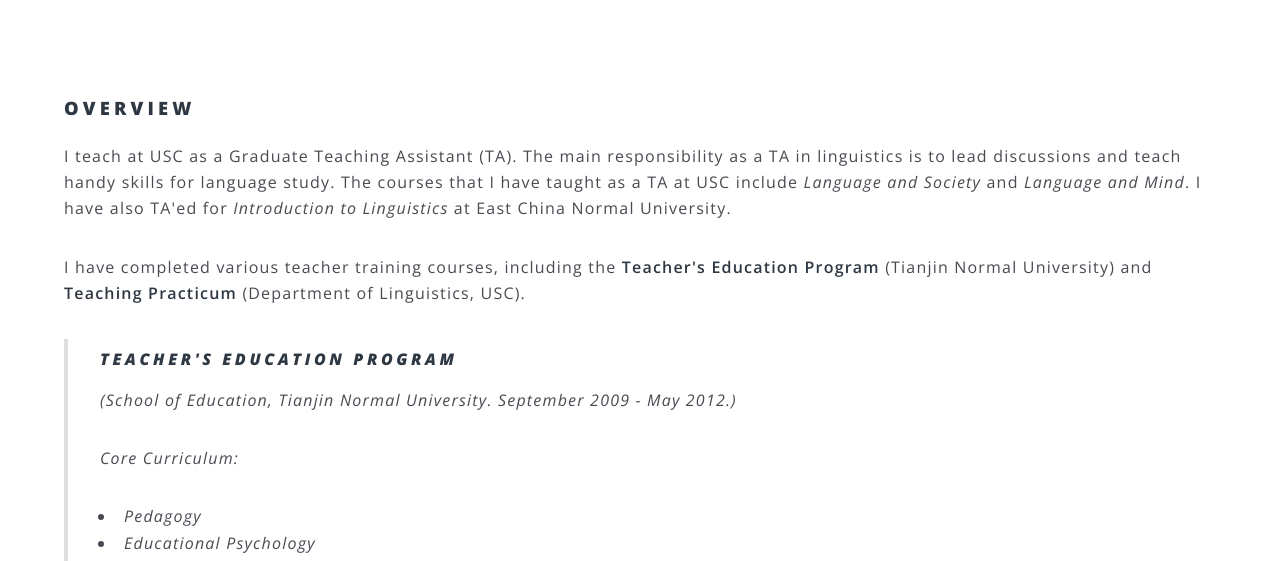
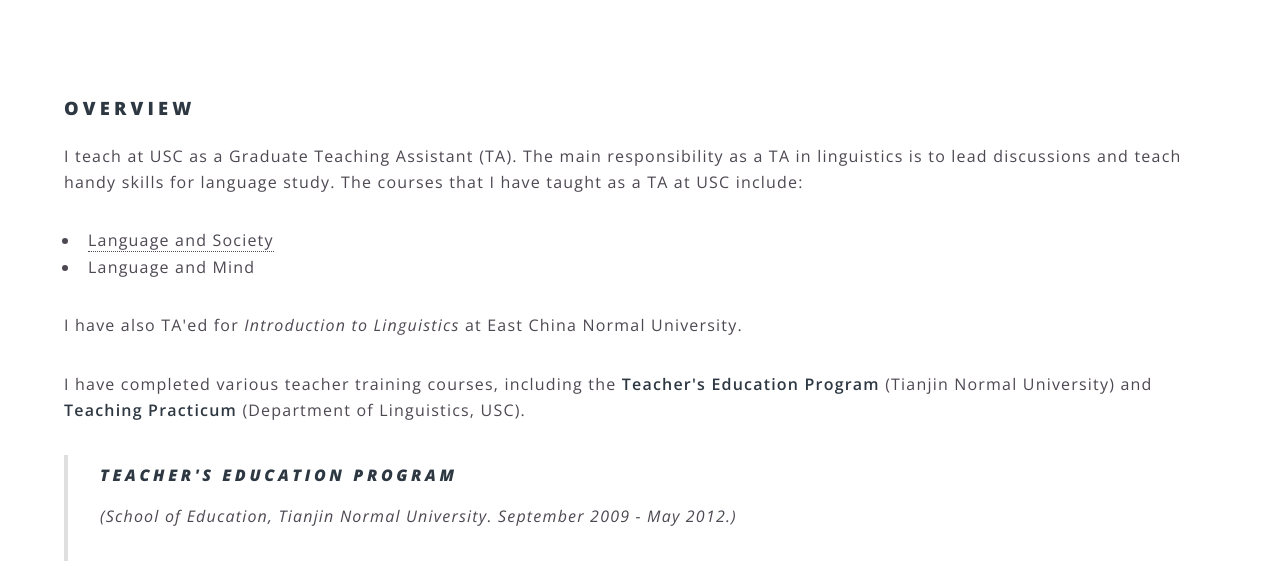
Before and after one commit to MuxuanHe/MuxuanHe, a Jekyll site: the page built from 3Teaching.html, in a window 1280 px wide and 900 px high, cut to the strip 339-900 px from the top of the window. Built offline with Jekyll 4.4.1, drawn with Linux system fonts in a browser that asks for light colours; some of the changed text lies outside the part shown.

Commit message:
Update 3Teaching.html

```diff
--- a/3Teaching.html
+++ b/3Teaching.html
@@ -2,13 +2,18 @@
 layout: page
 title: Teaching
 ---
-<section>
+<section, id="overview">
 	<h3>Overview</h3>
 	<p>I teach at USC as a Graduate Teaching Assistant (TA).
 		The main responsibility as a TA in linguistics is to lead discussions and
 		teach handy skills for language study.
-		The courses that I have taught as a TA at USC include <em>Language and Society</em>
-		and <em>Language and Mind</em>.
+		The courses that I have taught as a TA at USC include:
+
+		<ul>
+			<li><a href="#115" class="more scrolly">Language and Society</a></li>
+			<li><a href="#275" class="more scrolly"></a>Language and Mind</li>
+		</ul>
+
 		I have also TA'ed for <i>Introduction to Linguistics</i> at East China Normal University.
 	  </p>
 
@@ -53,7 +58,7 @@
 
 <hr />
 
-<section>
+<section, id="115">
 	<h3>Language and Society (LING 115)</h3>
 	<ul>
 		<li>Undergraduate General Education (TA'ed in Fall 2020, 2018, 2017, 2016; Spring 2019, 2018.)</li>
@@ -97,11 +102,12 @@
 			<li>Language and gender</li>
 		</ul>
 
+		<p>[<a href="#overview" class="more scrolly">Back to top</a>]</p>
 </section>
 
 <hr />
 
-<section>
+<section, id="275">
 	<h3>Language and Mind (LING 275)</h3>
 	<ul>
 		<li>Undergraduate General Education (TA‘ed in Spring 2017)</li>
@@ -132,4 +138,5 @@
 			<li>Child speech production</li>
 		</ul>
 
+		<p>[<a href="#overview" class="more scrolly">Back to top</a>]</p>
 </section>
```
